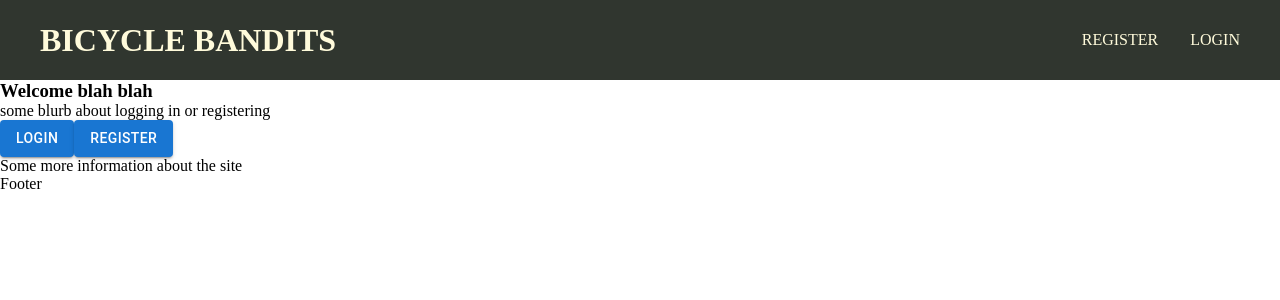
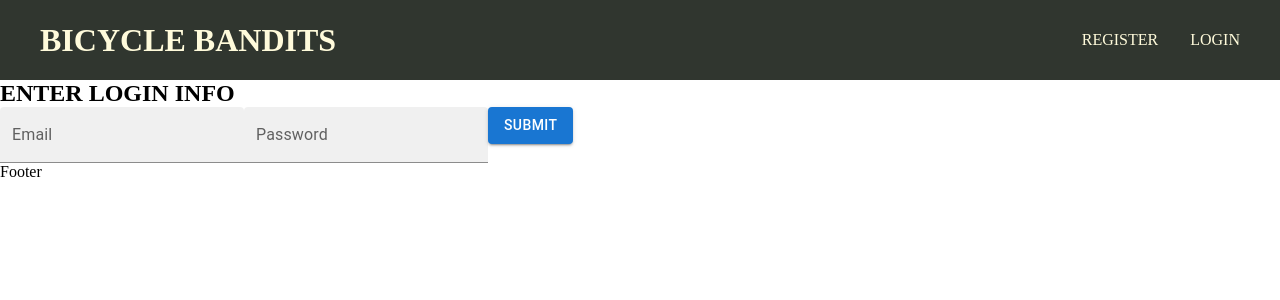
Before and after one commit to tkwaterss/Bicycle_Bandits, a React (Create React App) app: page / in a window 1280 px wide. Both pictures are taken after a click on the button "LOGIN". Shown: the top 300 px of the page. Built offline with nearby package versions, Linux system fonts and the light colour scheme.

Commit message:
got landing page navigation to work

```diff
--- a/src/pages/login-pages/Landing.jsx
+++ b/src/pages/login-pages/Landing.jsx
@@ -1,16 +1,19 @@
-import React from "react";
+import React, { useContext } from "react";
 import Button from "@mui/material/Button";
+import DisplayContext from "../../store/displayContext";
 
 const Landing = () => {
+  const {displayState, displayDispatch} = useContext(DisplayContext)
+
   return (
     <div>
       <h3>Welcome blah blah</h3>
       <p>some blurb about logging in or registering</p>
       <div>
-        <Button variant="contained">
+        <Button onClick={() => displayDispatch({type: "CHANGE_PAGE", payload: 'login'})} variant="contained">
           Login
         </Button>
-        <Button variant="contained">
+        <Button onClick={() => displayDispatch({type: "CHANGE_PAGE", payload: 'register'})} variant="contained">
           Register
         </Button>
       </div>
--- a/src/pages/login-pages/Login.jsx
+++ b/src/pages/login-pages/Login.jsx
@@ -1,10 +1,17 @@
-import React from 'react'
+import React from "react";
+import { Button } from "@mui/material";
+import { TextField } from "@mui/material";
 
 const Login = () => {
   return (
     //contain the login form and logic here
-    <div>Login</div>
-  )
-}
+    <div>
+      <h2>ENTER LOGIN INFO</h2>
+      <TextField label="Email" variant="filled"></TextField>
+      <TextField label="Password" variant="filled"></TextField>
+      <Button variant="contained">SUBMIT</Button>
+    </div>
+  );
+};
 
-export default Login
+export default Login;
--- a/src/pages/login-pages/Register.jsx
+++ b/src/pages/login-pages/Register.jsx
@@ -1,9 +1,22 @@
 import React from 'react'
+import {Button} from '@mui/material'
+import { TextField } from '@mui/material'
 
 const Register = () => {
   return (
     //contain the register form and logic here
-    <div>Registration</div>
+    <div>
+      <h2>ENTER REGISTRATION INFO</h2>
+      <TextField label="First Name" variant="filled"></TextField>
+      <TextField label="Last Name" variant="filled"></TextField>
+      <TextField label="Email" variant="filled"></TextField>
+      <TextField label="Password" variant="filled"></TextField>
+      <TextField label="Confirm Password" variant="filled"></TextField>
+      <TextField label="Phone" variant="filled"></TextField>
+      <TextField label="Street" variant="filled"></TextField>
+      <TextField label="City/State" variant="filled"></TextField>
+      <Button variant="contained">SUBMIT</Button>
+    </div>
   )
 }
 
--- a/src/store/displayContext.jsx
+++ b/src/store/displayContext.jsx
@@ -1,4 +1,4 @@
-import React, { createContext, useDeferredValue, useReducer } from "react";
+import React, { createContext, useReducer } from "react";
 
 let initalState = {
   landingDisplay: "landing",
```
